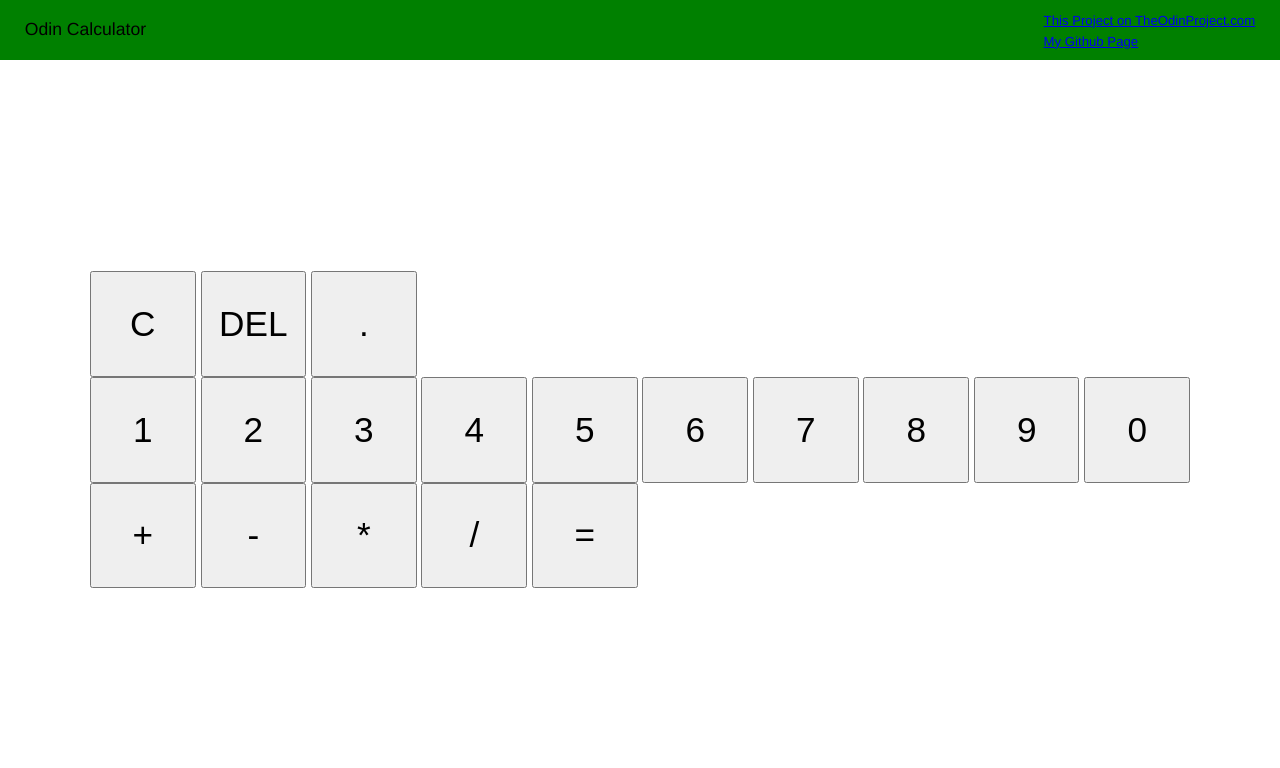
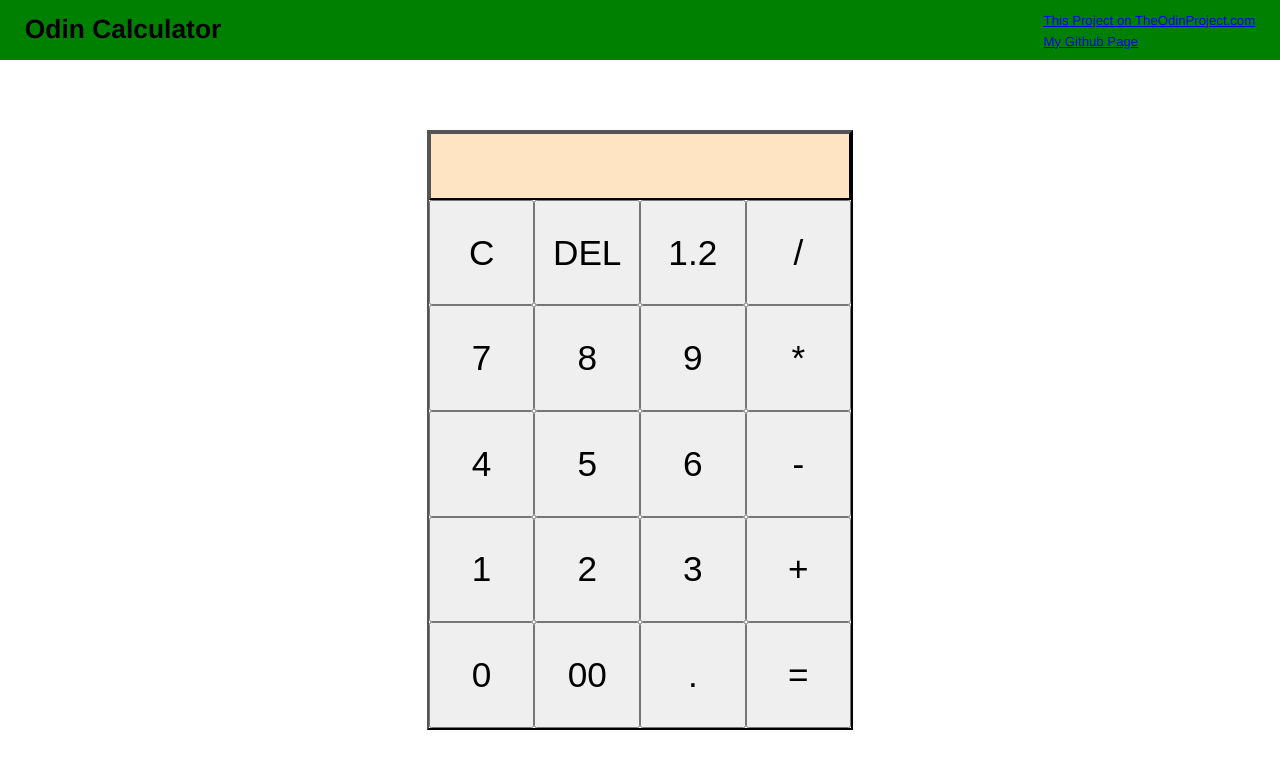
Before and after one commit to U2FUSB/odin-calculator, a plain HTML site: page index.html in a window 1280 px wide. Drawn offline with Linux system fonts and the light colour scheme.

Commit message:
feat: Add Calculator UI
- basic look of a calculator
- input field does not overflow.
- calculator elements size stays the same relative to each other
- should be (at least somewhat) modular

```diff
--- a/index.html
+++ b/index.html
@@ -11,7 +11,7 @@
         <header>
             <nav>
                 <ul class="flex-wrapper">
-                    <li class="title" class="element">Odin Calculator</li>
+                    <li class="title element">Odin Calculator</li>
                     <li class="reference-links">
                         <ul>
                             <li>
@@ -35,36 +35,48 @@
         </header>
         <main>
             <section class="calculator-container">
-                <div class="calculator-frame">
+                <div class="flex-wrapper calculator-frame">
                     <div class="display">
                         <p class="text-output"></p>
                     </div>
-                    <div class="left-buttons">
-                        <div class="special-actions">
+                    <div class="buttons flex-wrapper">
+                        <div class="left-buttons flex-wrapper">
+                            <div class="special-actions flex-wrapper">
                                 <button class="clear">C</button>
                                 <button class="delete">DEL</button>
-                            <button class="decimal-separator">.</button>
+                                <button class="ust">1.2</button>
                             </div>
                             <div class="numbers">
+                                <div class="seven-to-nine flex-wrapper">
+                                    <button>7</button>
+                                    <button>8</button>
+                                    <button>9</button>
+                                </div>
+                                <div class="four-to-six flex-wrapper">
+                                    <button>4</button>
+                                    <button>5</button>
+                                    <button>6</button>
+                                </div>
+                                <div class="one-to-three flex-wrapper">
                                     <button>1</button>
                                     <button>2</button>
                                     <button>3</button>
-                            <button>4</button>
-                            <button>5</button>
-                            <button>6</button>
-                            <button>7</button>
-                            <button>8</button>
-                            <button>9</button>
-                            <button>0</button>
+                                </div>
+                                <div class="zero-to-other flex-wrapper">
+                                    <button class="zero">0</button>
+                                    <button class="double-zero">00</button>
+                                    <button class="decimal-separator">.</button>
+                                </div>
                             </div>
                         </div>
                         <div class="right-buttons">
-                        <div class="operations">
+                            <div class="operations flex-wrapper">
+                                <button class="divide">/</button>
+                                <button class="multiply">*</button>
+                                <button class="minus">-</button>
                                 <button class="plus">+</button>
-                            <button class="minus">-</button>
-                            <button class="multiply">*</button>
-                            <button class="divide">/</button>
                                 <button class="result">=</button>
+                            </div>
                         </div>
                     </div>
                 </div>
--- a/style.css
+++ b/style.css
@@ -31,8 +31,8 @@ nav .flex-wrapper {
     padding: 0.5em;
 }
 nav .title {
-}
-nav .reference-links {
+    font-weight: bolder;
+    font-size: 1.5em;
 }
 /* main */
 main {
@@ -42,43 +42,59 @@ main {
     align-items: center;
 }
 .calculator-container {
+    margin-left: 10em;
+    margin-right: 10em;
 }
-.calculator-frame {
+.calculator-container .calculator-frame {
+    border: 2px outset black;
 }
-.calculator-container button {
+.calculator-container .calculator-frame.flex-wrapper {
+    display: flex;
+    flex-direction: column;
+}
+.calculator-container .display {
+    display: flex;
+    background-color: bisque;
+    border: 2px outset black;
+    justify-content: end;
+}
+.calculator-container .display .text-output {
+    min-height: 4rem;
+    max-height: 4rem;
+    max-width: 26rem;
+    font-size: 3em;
+    overflow: hidden;
+    direction: rtl;
+}
+.calculator-container .buttons.flex-wrapper {
+    display: flex;
+}
+.calculator-container .left-buttons.flex-wrapper {
+    display: flex;
+    flex-direction: column;
+}
+.calculator-container .left-buttons .special-actions.flex-wrapper {
+    display: flex;
+}
+.calculator-container .left-buttons .special-actions .clear {
+    flex-grow: 1;
+    font-size: 100;
+}
+.calculator-container .left-buttons .numbers .zero-to-other.flex-wrapper {
+    display: flex;
+}
+.calculator-container .left-buttons .numbers .flex-wrapper {
+    display: flex;
+}
+.calculator-container .left-buttons .numbers .zero {
+    flex-grow: 1;
+}
+.calculator-container .right-buttons .operations.flex-wrapper {
+    display: flex;
+    flex-direction: column;
+}
+.calculator-container .buttons button {
     font-size: 2em;
     height: 3em;
     width: 3em;
 }
-.display {
-}
-p.text-output {
-}
-.left-buttons {
-}
-.special-actions {
-}
-button.clear {
-}
-button.delete {
-}
-button.decimal-separator {
-}
-.numbers {
-}
-.numbers button {
-}
-.right-buttons {
-}
-.operations {
-}
-button.plus {
-}
-button.minus {
-}
-button.multiply {
-}
-button.divide {
-}
-button.result {
-}
```
Lines whose indentation alone changed are shown as unchanged.
